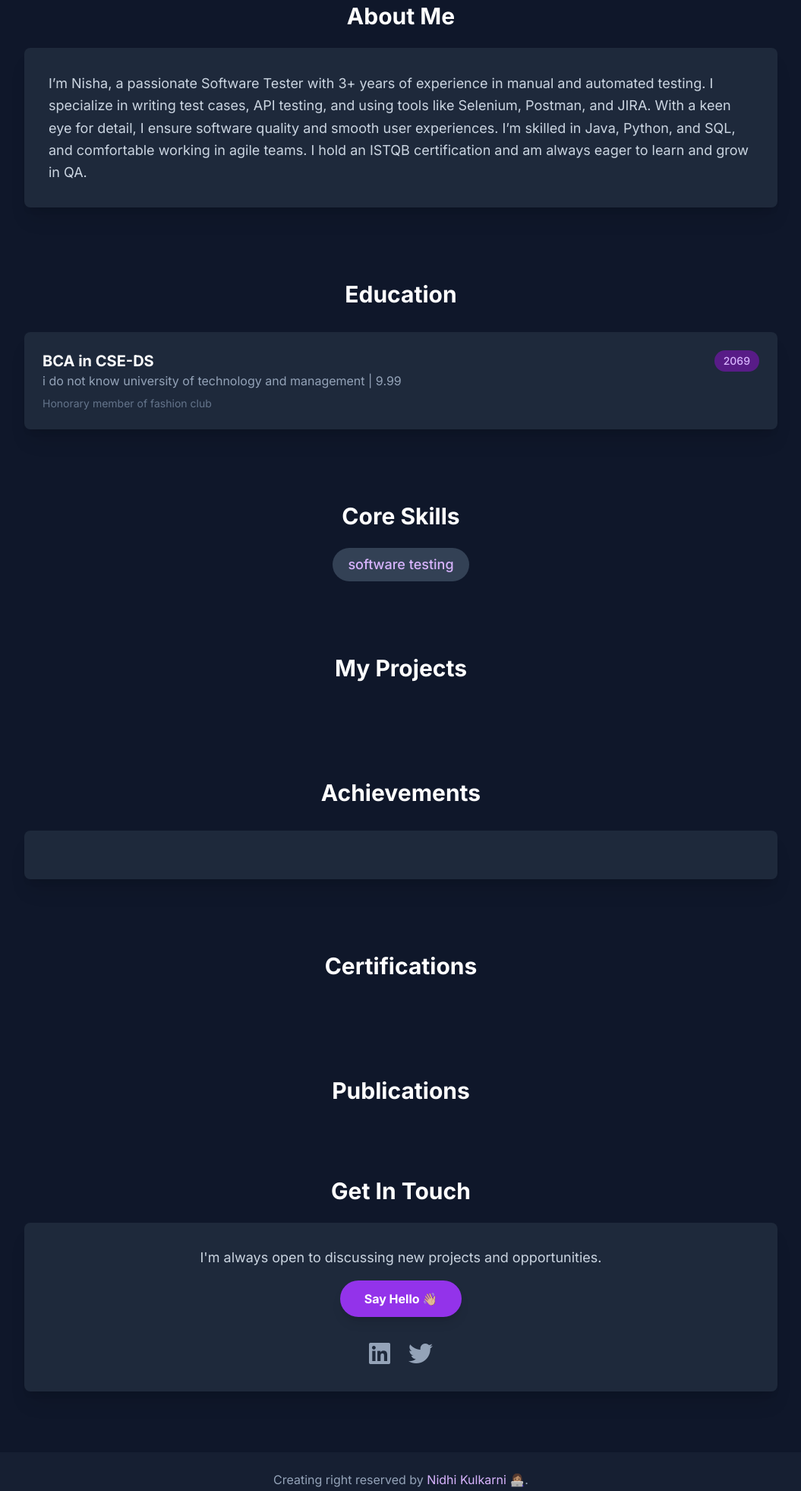
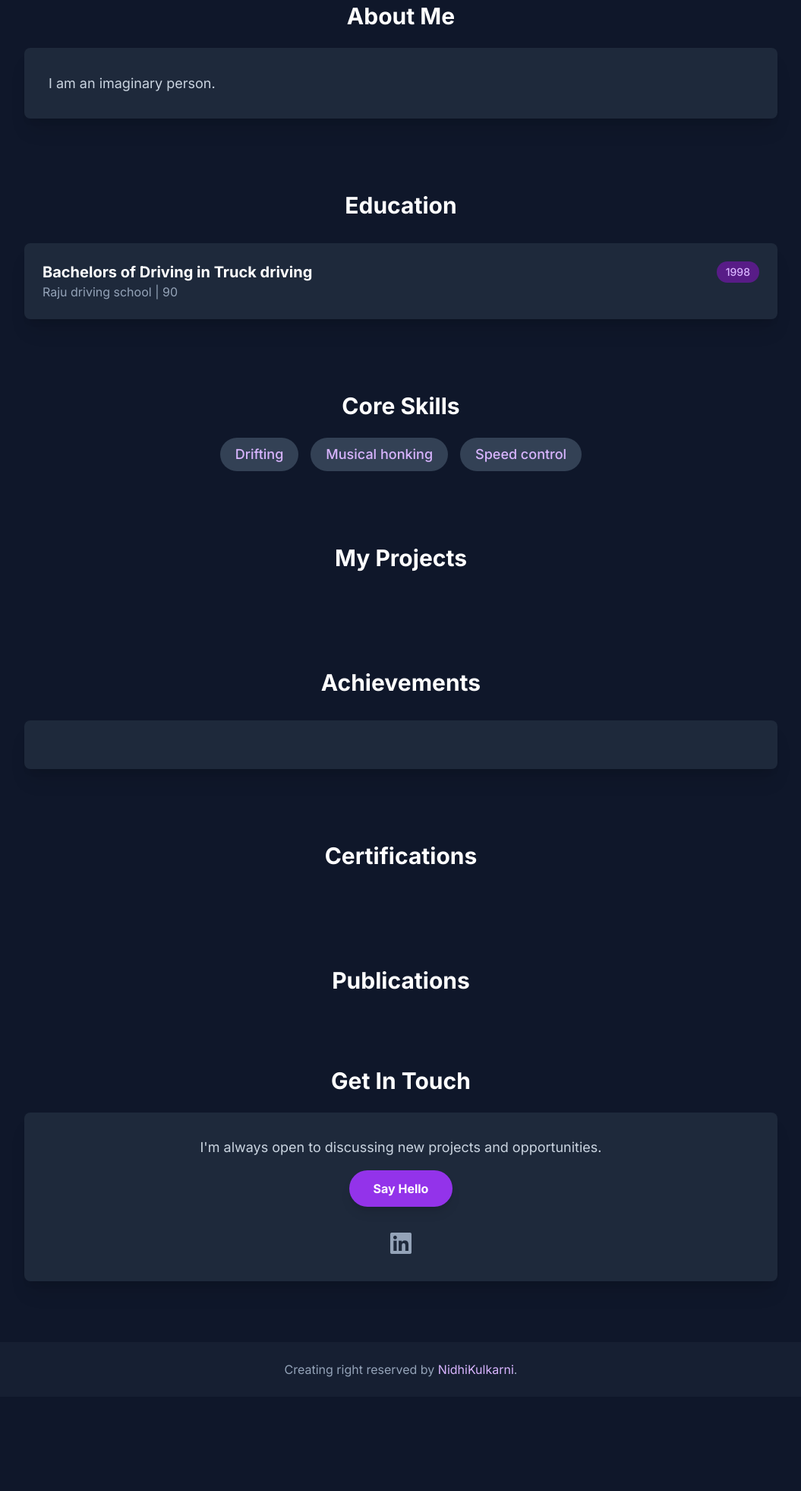
Before and after one commit to Nidhirk2113/Aloha-sample-portfolio, a plain HTML site: page index.html in a window 1280 px wide. Shown: the part 637-2599 px from the top of the page at 76% size, without its empty margins (112-1167 px from the left). After the commit the page ends 2475 px from the top, so only its background shows below. Drawn offline with nearby package versions, Linux system fonts and the light colour scheme.

Commit message:
Update index.html

```diff
--- a/index.html
+++ b/index.html
@@ -10,16 +10,9 @@
     <link rel="preconnect" href="https://fonts.googleapis.com">
     <link rel="preconnect" href="https://fonts.gstatic.com" crossorigin>
     <link href="https://fonts.googleapis.com/css2?family=Inter:wght@400;500;700;800&display=swap" rel="stylesheet">
-    <style>
-        body {
-            font-family: 'Inter', sans-serif;
-            scroll-behavior: smooth;
-        }
-    </style>
+    <style> body { font-family: 'Inter', sans-serif; scroll-behavior: smooth; } </style>
 </head>
 <body class="bg-slate-900 text-slate-300">
-
-    <!-- Header & Navigation -->
     <nav class="bg-slate-900/70 backdrop-blur-lg sticky top-0 z-50">
         <div class="max-w-6xl mx-auto px-4">
             <div class="flex items-center justify-between h-16">
@@ -37,124 +30,67 @@
             </div>
         </div>
     </nav>
-
     <div class="max-w-5xl mx-auto p-4 space-y-24 mb-16">
-        <!-- Hero Section -->
         <section id="hero" class="text-center pt-20 pb-10">
-            <img src="static/profile.jpg" alt="Profile Picture"
-                 class="w-40 h-40 rounded-full mx-auto mb-6 ring-4 ring-purple-500/50 shadow-lg">
+            <img src="static/profile.jpg" alt="Profile Picture" class="w-40 h-40 rounded-full mx-auto mb-6 ring-4 ring-purple-500/50 shadow-lg">
             <h1 class="text-5xl md:text-6xl font-extrabold text-white mb-3">Hi, I'm Nisha G</h1>
-            <p class="text-xl md:text-2xl text-purple-400 font-medium mb-8">Software tester</p>
-
-            <a href="static/Truck Driver.pdf" target="_blank"
-               class="bg-purple-600 text-white font-bold py-3 px-8 rounded-full hover:bg-purple-500 transition-all shadow-lg hover:shadow-purple-500/40">
-               View My Resume
-            </a>
-
+            <p class="text-xl md:text-2xl text-purple-400 font-medium mb-8">Truck Driver</p>
+            <a href="static/Truck Driver.pdf" target="_blank" class="bg-purple-600 text-white font-bold py-3 px-8 rounded-full hover:bg-purple-500 transition-all shadow-lg hover:shadow-purple-500/40">View My Resume</a>
         </section>
-
-        <!-- About Section -->
         <section id="about">
             <h2 class="text-3xl font-bold text-white mb-6 text-center">About Me</h2>
-            <div class="bg-slate-800 p-8 rounded-lg shadow-xl">
-                <p class="text-lg leading-relaxed">I’m Nisha, a passionate Software Tester with 3+ years of experience in manual and automated testing. I specialize in writing test cases, API testing, and using tools like Selenium, Postman, and JIRA. With a keen eye for detail, I ensure software quality and smooth user experiences. I’m skilled in Java, Python, and SQL, and comfortable working in agile teams. I hold an ISTQB certification and am always eager to learn and grow in QA.</p>
-            </div>
+            <div class="bg-slate-800 p-8 rounded-lg shadow-xl"><p class="text-lg leading-relaxed">I am an imaginary person.</p></div>
         </section>
-
-        <!-- Education Section -->
         <section id="education">
             <h2 class="text-3xl font-bold text-white mb-8 text-center">Education</h2>
             <div class="space-y-6">
-
                 <div class="bg-slate-800 p-6 rounded-lg shadow-xl">
                     <div class="flex justify-between items-start">
                         <div>
-                            <h3 class="text-xl font-bold text-white">BCA in CSE-DS</h3>
-                            <p class="text-slate-400">i do not know university of technology and management | 9.99</p>
-
-                            <p class="text-sm text-slate-500 mt-2">Honorary member of fashion club</p>
+                            <h3 class="text-xl font-bold text-white">Bachelors of Driving in Truck driving</h3>
+                            <p class="text-slate-400">Raju driving school | 90</p>
 
                         </div>
-                        <span class="bg-purple-900 text-purple-300 text-sm font-medium px-3 py-1 rounded-full whitespace-nowrap">2069</span>
+                        <span class="bg-purple-900 text-purple-300 text-sm font-medium px-3 py-1 rounded-full whitespace-nowrap">1998</span>
                     </div>
                 </div>
-
             </div>
         </section>
-
-        <!-- Skills Section -->
         <section id="skills">
             <h2 class="text-3xl font-bold text-white mb-6 text-center">Core Skills</h2>
-            <div class="flex flex-wrap justify-center gap-4">
-
-                <span class="bg-slate-700 text-purple-300 text-lg font-medium px-5 py-2 rounded-full">software testing</span>
-
-            </div>
+            <div class="flex flex-wrap justify-center gap-4"><span class="bg-slate-700 text-purple-300 text-lg font-medium px-5 py-2 rounded-full">Drifting</span><span class="bg-slate-700 text-purple-300 text-lg font-medium px-5 py-2 rounded-full">Musical honking</span><span class="bg-slate-700 text-purple-300 text-lg font-medium px-5 py-2 rounded-full">Speed control</span></div>
         </section>
-
-        <!-- Projects Section -->
         <section id="projects">
             <h2 class="text-3xl font-bold text-white mb-8 text-center">My Projects</h2>
             <div class="grid grid-cols-1 md:grid-cols-2 lg:grid-cols-3 gap-8">
-
             </div>
         </section>
-
-        <!-- Achievements Section -->
         <section id="achievements">
             <h2 class="text-3xl font-bold text-white mb-8 text-center">Achievements</h2>
-            <div class="bg-slate-800 p-8 rounded-lg shadow-xl">
-                <ul class="list-disc list-inside space-y-2">
-
-                </ul>
-            </div>
+            <div class="bg-slate-800 p-8 rounded-lg shadow-xl"><ul class="list-disc list-inside space-y-2"></ul></div>
         </section>
-
-        <!-- Certifications Section -->
         <section id="certifications">
             <h2 class="text-3xl font-bold text-white mb-8 text-center">Certifications</h2>
             <div class="grid grid-cols-1 md:grid-cols-2 gap-8">
-
             </div>
         </section>
-
-        <!-- Publications Section -->
         <section id="publications">
             <h2 class="text-3xl font-bold text-white mb-8 text-center">Publications</h2>
              <div class="space-y-6">
-
             </div>
         </section>
-
-        <!-- Contact Section -->
         <section id="contact">
             <h2 class="text-3xl font-bold text-white mb-6 text-center">Get In Touch</h2>
             <div class="bg-slate-800 p-8 rounded-lg shadow-xl text-center">
                 <p class="text-lg mb-4">I'm always open to discussing new projects and opportunities.</p>
-                <a href="mailto:nishajii@gmail.com" class="inline-block bg-purple-600 text-white font-bold py-3 px-8 rounded-full hover:bg-purple-500 transition-all shadow-lg">Say Hello 👋🏼</a>
-                <div class="mt-8 flex justify-center space-x-6">
-
-                    <a href="https://www.linkedin.com/in/nisha-g-04413a1b2/" target="_blank" class="text-slate-400 hover:text-purple-400 transition-colors">
-
-                        <i class="fab fa-linkedin fa-2x"></i>
-
-                    </a>
-
-                    <a href="https://x.com/NerishaGreeff" target="_blank" class="text-slate-400 hover:text-purple-400 transition-colors">
-
-                        <i class="fab fa-twitter fa-2x"></i>
-
-                    </a>
-
-                </div>
+                <a href="mailto:nishaji@gmail.com" class="inline-block bg-purple-600 text-white font-bold py-3 px-8 rounded-full hover:bg-purple-500 transition-all shadow-lg">Say Hello</a>
+                <div class="mt-8 flex justify-center space-x-6"><a href="https://www.linkedin.com/in/nishaG" target="_blank" class="text-slate-400 hover:text-purple-400 transition-colors"><i class="fab fa-linkedin fa-2x"></i></a></div>
             </div>
         </section>
     </div>
-
-    <!-- Footer -->
     <footer class="bg-slate-800/50 mt-16">
         <div class="max-w-5xl mx-auto py-6 px-4 text-center text-slate-400">
-            <p>Creating right reserved by <a href="https://github.com/Nidhirk2113" target="_blank" class="text-purple-300 hover:text-white">Nidhi Kulkarni 👩🏽‍💻</a>.</p>
+            <p>Creating right reserved by <a href="https://github.com/Nidhirk2113" target="_blank" class="text-purple-300 hover:text-white">NidhiKulkarni</a>.</p>
         </div>
     </footer>
 </body>
```
